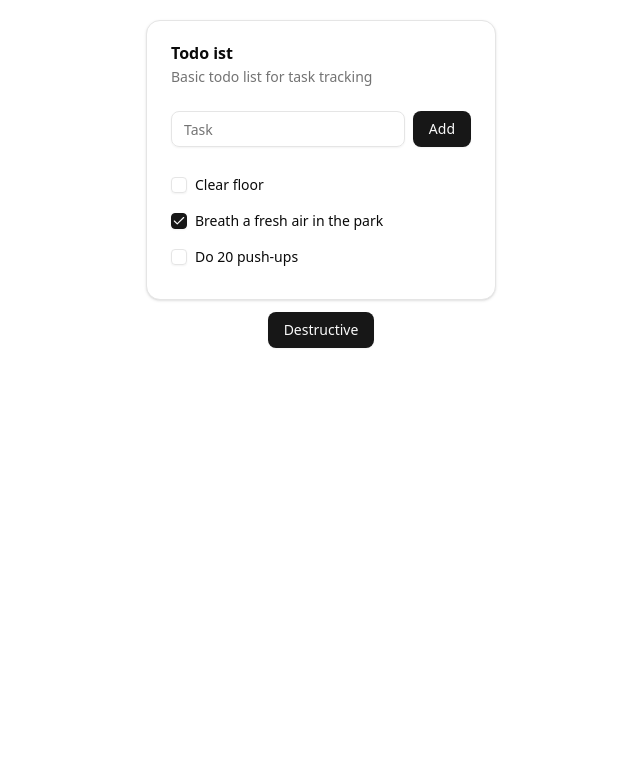
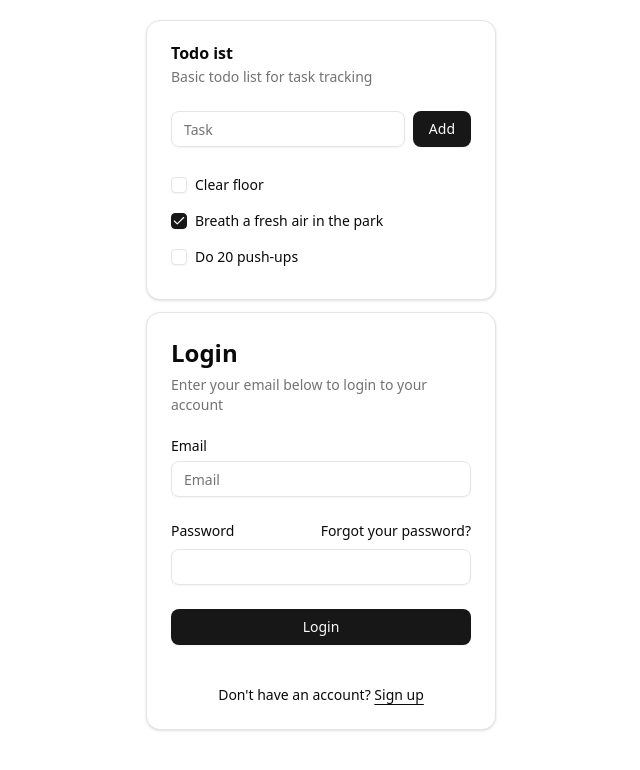
Before and after one commit to TIKOsup/r-1, a React (Vite) app: page / in a window 1280 px wide. Shown: the top 770 px of the page, without its empty margins (319-959 px from the left). Built offline with nearby package versions, Linux system fonts and the light colour scheme.

Commit message:
feat: add login component; fix: add cursor pointer on delete button in todo list

```diff
--- a/src/App.jsx
+++ b/src/App.jsx
@@ -1,11 +1,15 @@
-import { Button } from "@/components/ui/button";
 import TodoList from "@/components/TodoList";
+import Login from "@/components/Login";
 
 export default function App() {
   return (
-    <div className="flex flex-col items-center space-y-3 min-h-svh m-5">
-      <TodoList />
-      <Button className="cursor-pointer">Destructive</Button>
-    </div>
+    <>
+      <div className="container mx-auto px-4">
+        <div className="flex flex-col justify-center content-center items-center space-y-3 m-5">
+          <TodoList />
+          <Login />
+        </div>
+      </div>
+    </>
   )
 }
--- /dev/null
+++ b/src/components/Login.jsx
@@ -0,0 +1,55 @@
+import {
+  Card,
+  CardContent,
+  CardDescription,
+  CardHeader,
+  CardTitle,
+} from "@/components/ui/card";
+import { Label } from "@/components/ui/label";
+import { Input } from "@/components/ui/input";
+import { Button } from "@/components/ui/button";
+
+export default function Login() {
+  return (
+    <Card className="w-[350px]">
+      <CardHeader>
+        <CardTitle className="text-2xl">Login</CardTitle>
+        <CardDescription>
+          Enter your email below to login to your account
+        </CardDescription>
+      </CardHeader>
+      <CardContent>
+        <form>
+          <div className="flex flex-col gap-6">
+            <div className="grid gap-2">
+              <Label htmlFor="email">Email</Label>
+              <Input
+                id="email"
+                type="email"
+                placeholder="Email"
+                required
+              />
+            </div>
+            <div className="grid gap-2">
+              <div className="flex items-center">
+                <Label htmlFor="password">Password</Label>
+                <a
+                  href="#"
+                  className="ml-auto inline-block text-sm underline-offset-4 hover:underline"
+                >Forgot your password?</a>
+              </div>
+              <Input id="password" type="password" required />
+            </div>
+            <Button type="submit" className="w-full">
+              Login
+            </Button>
+            <div className="mt-4 text-center text-sm">
+              Don&apos;t have an account?{" "}
+              <a href="#" className="underline underline-offset-4">Sign up</a>
+            </div>
+          </div>
+        </form>
+      </CardContent>
+    </Card>
+  )
+}
--- a/src/components/TodoList.jsx
+++ b/src/components/TodoList.jsx
@@ -58,7 +58,6 @@
 
   function handleDeleteTodo(id) {
     const nextTodoItems = todoItems.filter(item => item.id !== id);
-    console.log(nextTodoItems)
     setTodoItems(nextTodoItems);
   }
 
@@ -100,7 +99,7 @@
           </Button>
         </DropdownMenuTrigger>
         <DropdownMenuContent>
-          <DropdownMenuItem onSelect={() => onDelete(data.id)}>
+          <DropdownMenuItem onSelect={() => onDelete(data.id)} className="cursor-pointer" >
             <Trash2 /> Delete
           </DropdownMenuItem>
         </DropdownMenuContent>
```
